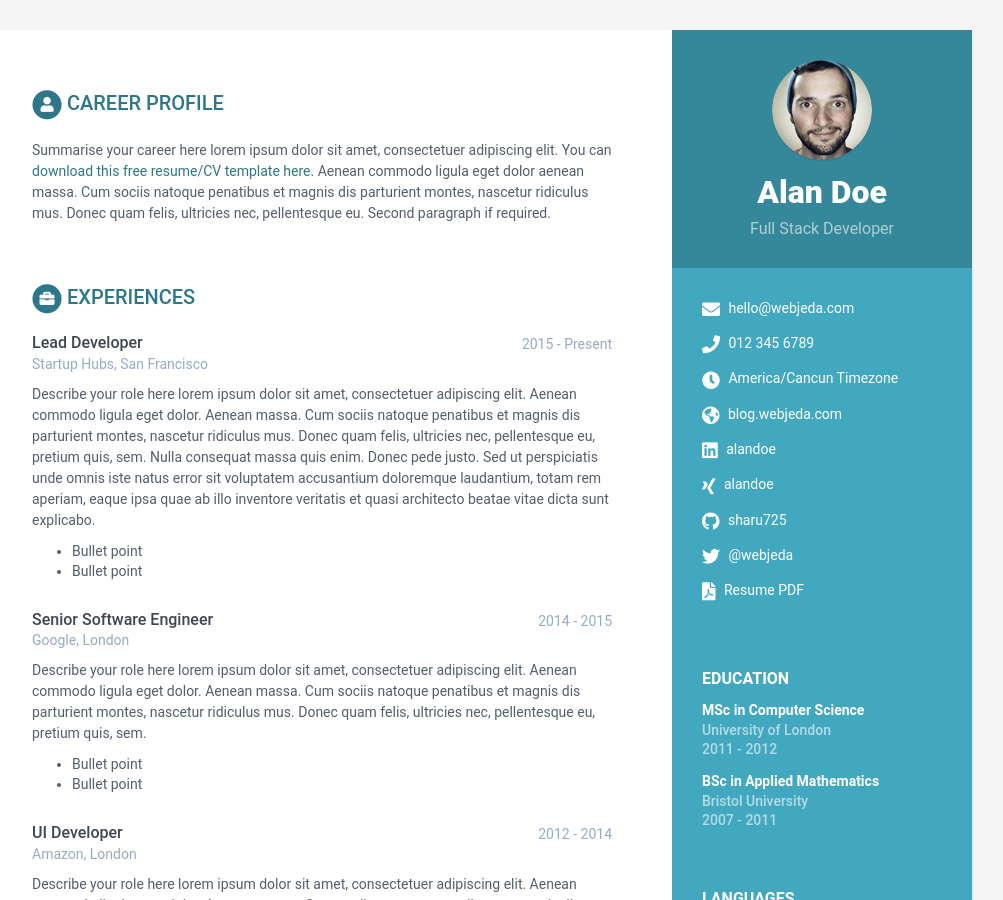
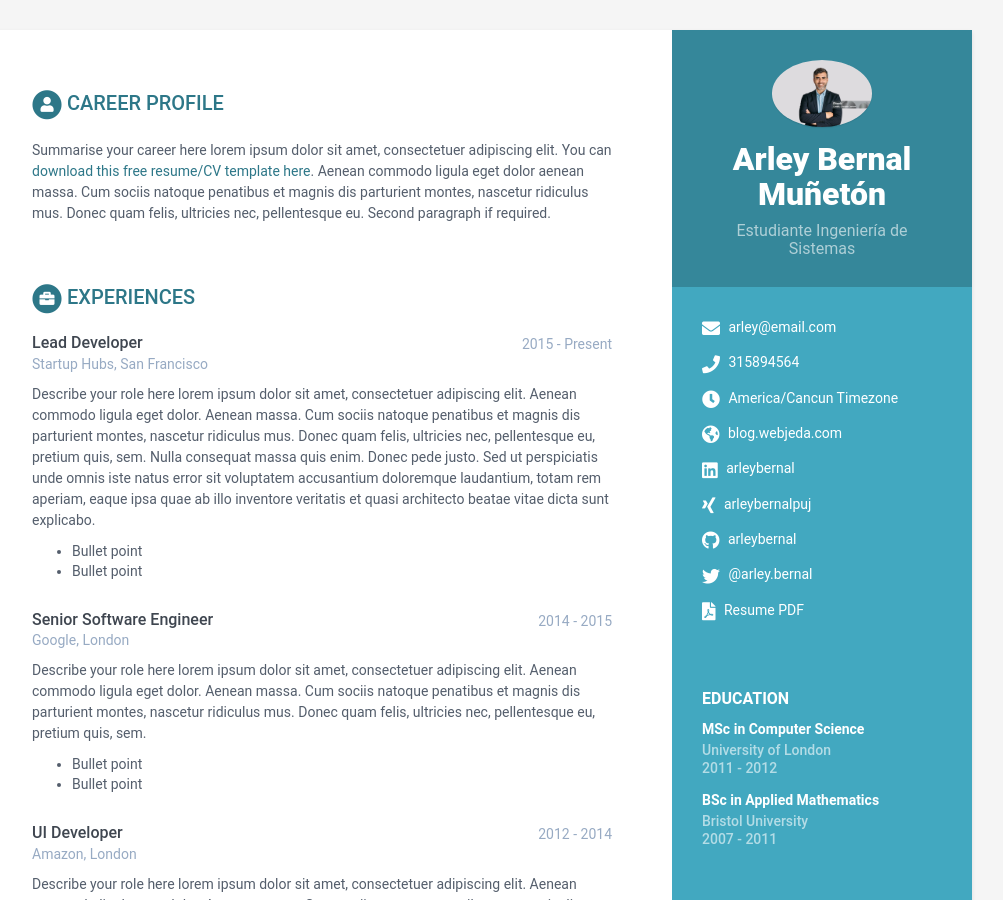
Before and after one commit to Proyecto-Fundamentos-Software/SitioWeb, a Jekyll site: the page built from index.html, in a window 1280 px wide and 900 px high. Shown: the whole window, without its empty margins (168-1171 px from the left). Built offline with Jekyll 4.4.1, drawn with Linux system fonts in a browser that asks for light colours.

Commit message:
Cambio de imagen e información personal (#1)

```diff
--- a/_data/data.yml
+++ b/_data/data.yml
@@ -8,23 +8,23 @@ sidebar:
     education: True # set to False if you want education in main section instead of in sidebar
 
     # Profile information
-    name: Alan Doe
-    tagline: Full Stack Developer
-    avatar: profile.png  #place a 100x100 picture inside /assets/images/ folder and provide the name of the file below
+    name: Arley Bernal Muñetón
+    tagline: Estudiante Ingeniería de Sistemas
+    avatar: arley.jpg  #place a 100x100 picture inside /assets/images/ folder and provide the name of the file below
 
     # Sidebar links
-    email: hello@webjeda.com
-    phone: 012 345 6789
+    email: arley@email.com
+    phone: 315894564
     timezone: America/Cancun Timezone
     citizenship:
     website: blog.webjeda.com #do not add http://
-    linkedin: alandoe
-    xing: alandoe
-    github: sharu725
+    linkedin: arleybernal
+    xing: arleybernalpuj
+    github: arleybernal
     telegram: # add your nickname without '@' sign
     gitlab:
     bitbucket:
-    twitter: '@webjeda'
+    twitter: '@arley.bernal'
     stack-overflow: # Number/Username, e.g. 123456/alandoe
     codewars:
     goodreads: # Number-Username, e.g. 123456-alandoe
```
Also changed, not shown: .gitpod.yml (added), assets/images/arley.jpg (added).
